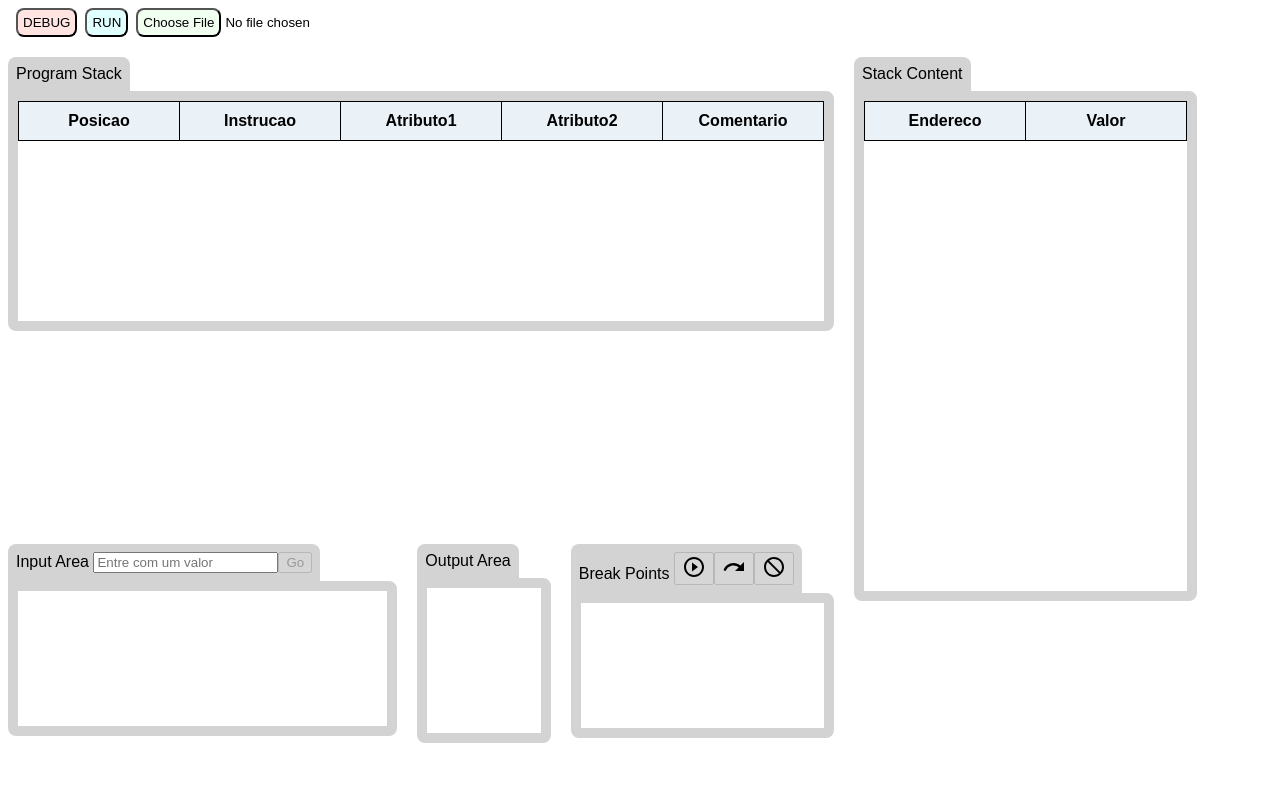
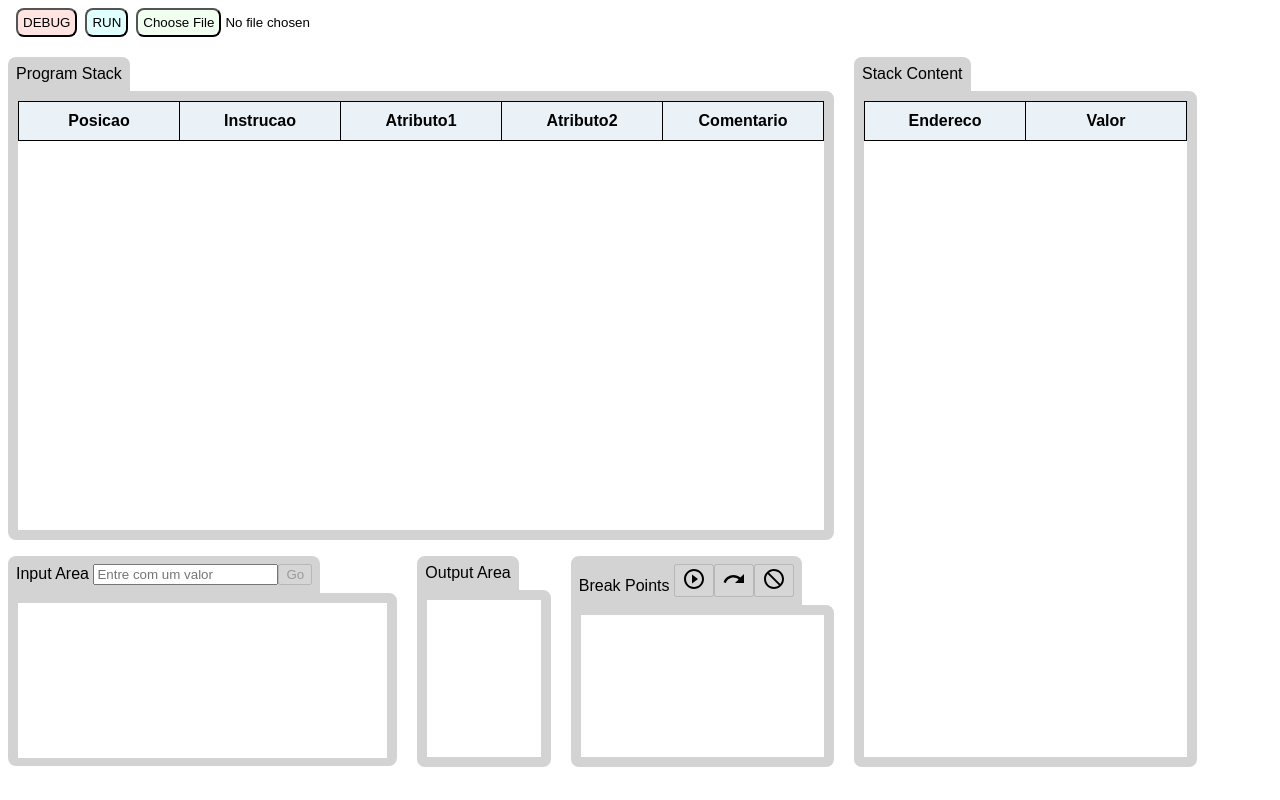
Before and after one commit to joaofavara/virtual-machine, a Vue app: page / in a window 1280 px wide. Built offline with nearby package versions, Linux system fonts and the light colour scheme.

Commit message:
fix: redesign e new file

```diff
--- a/src/components/VirtualMachine.vue
+++ b/src/components/VirtualMachine.vue
@@ -405,7 +405,7 @@ body {
       'menu       .         .        .'
       'program    program   program        data'
       'program    program   program        data'
-      'input      output    debbug   data';
+      'input      output    debbug         data';
 
     .title {
       background-color: $gray;
@@ -419,23 +419,28 @@ body {
       border: $gray solid 10px;
       border-radius: 0 8px 8px 8px;
       background-color: white;
+      height: calc(100% - 69px);
     }
 
     .program {
       grid-area: program;
       .content {
-        height: 220px;
+        height: 100%;
         overflow: auto;
       }
     }
 
     .input {
       grid-area: input;
+      margin-top: 50px;
 
       .isInput {
         background: cyan;
         border-color: cyan;
       }
+
+     .content {
+        height: calc(100% - 59px);
 
         .show-data {
           margin-top: 10px;
@@ -443,29 +448,37 @@ body {
           width: 100%;
           display: flex;
           flex-direction: column;
-        height: 125px;
+          height: 145px;
           overflow: auto;
         }
      }
 
+    }
+
     .data {
       grid-area: data;
+
       .content {
-        height: 490px;
+        height: calc(100% - 55px);
         overflow: auto;
       }
     }
 
     .output {
       grid-area: output;
+      margin-top: 50px;
+
+      .content {
+        height: calc(100% - 55px);
 
         .show-data {
           background: white;
           width: 100%;
           display: flex;
           flex-direction: column;
-        height: 145px;
+          // height: 155px;
           overflow: auto;
+        }
       }
     }
 
@@ -495,16 +508,20 @@ body {
 
     .debbug {
       grid-area: debbug;
+      margin-top: 50px;
+
+      .content {
+        height: calc(100% - 70px);
 
         .show-data {
           background: white;
           width: 100%;
           display: flex;
           flex-direction: column;
-        height: 125px;
           overflow: auto;
         }
       }
     }
   }
+}
 </style>
--- a/src/mixin/mixin.js
+++ b/src/mixin/mixin.js
@@ -1,8 +1,5 @@
 /* eslint-disable max-len */
 // eslint-disable-next-line max-len
-
-// import { forEach } from 'core-js/fn/array';
-// import axios from 'axios';
 
 const mixin = {
   data() {
@@ -31,9 +28,7 @@ const mixin = {
   methods: {
     setUpDefaultArray(commands) {
       this.isSelectedRow = commands.map(() => false);
-      console.log('this.isSelectedRow: ', this.isSelectedRow);
       this.executionRow = commands.map(() => false);
-      console.log('this.executionRow: ', this.executionRow);
     },
     parseCommand(command) {
       const commandSplited = command.split('#');
@@ -53,6 +48,7 @@ const mixin = {
     },
     buildProgramData() {
       let countPosicao = 1;
+      this.programData = [];
       this.commands.forEach((command) => {
         this.programData.push(
           {
@@ -62,15 +58,8 @@ const mixin = {
         );
         countPosicao += 1;
       });
-      console.log('this.programData: ', this.programData);
     },
     async previewFiles(event) {
-      // const result = await axios.get(`http://localhost:5000/read_file?file=${event.target.files[0].path}`);
-      // this.commands = await result.data.codigo.split(/\n/);
-      // console.log('result: ', this.commands);
-      // this.setUpDefaultArray(this.commands);
-      // this.buildProgramData();
-
       const file = event.target.files[0];
       const reader = new FileReader();
 
@@ -93,15 +82,6 @@ const mixin = {
       }
 
       while (this.loop && this.i < this.programData.length) {
-        console.log(`-- Linha ${this.i + 1} ---`);
-        console.log(`Ponteiro: ${this.s}`);
-        console.log(`Instrucao: ${this.programData[this.i].instrucao}`);
-        console.log(`Atributo1: ${this.programData[this.i].atributo1}`);
-        console.log(`Atributo2: ${this.programData[this.i].atributo2}`);
-        console.log(`executionRow: ${this.executionRow[this.i]}`);
-        console.log(this.stackData.flat());
-        console.log(`-- Linha ${this.i + 1} ---\n\n`);
-
         this.executeLine();
         if (this.executeData.state === 'DEBUG' && !this.isInput && this.programData[this.lastRow].breakpoint) {
           break;
```
Lines whose indentation alone changed are shown as unchanged.
